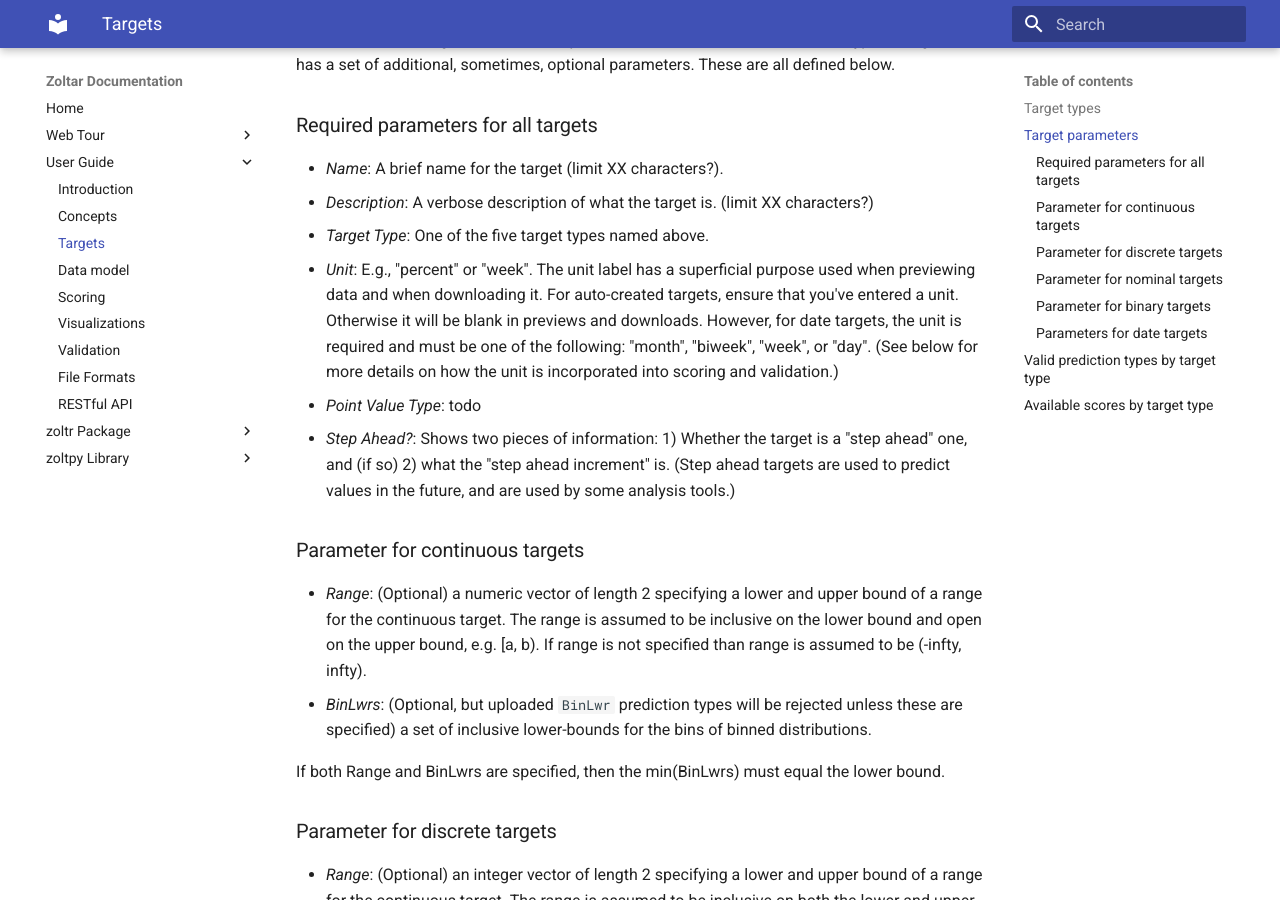
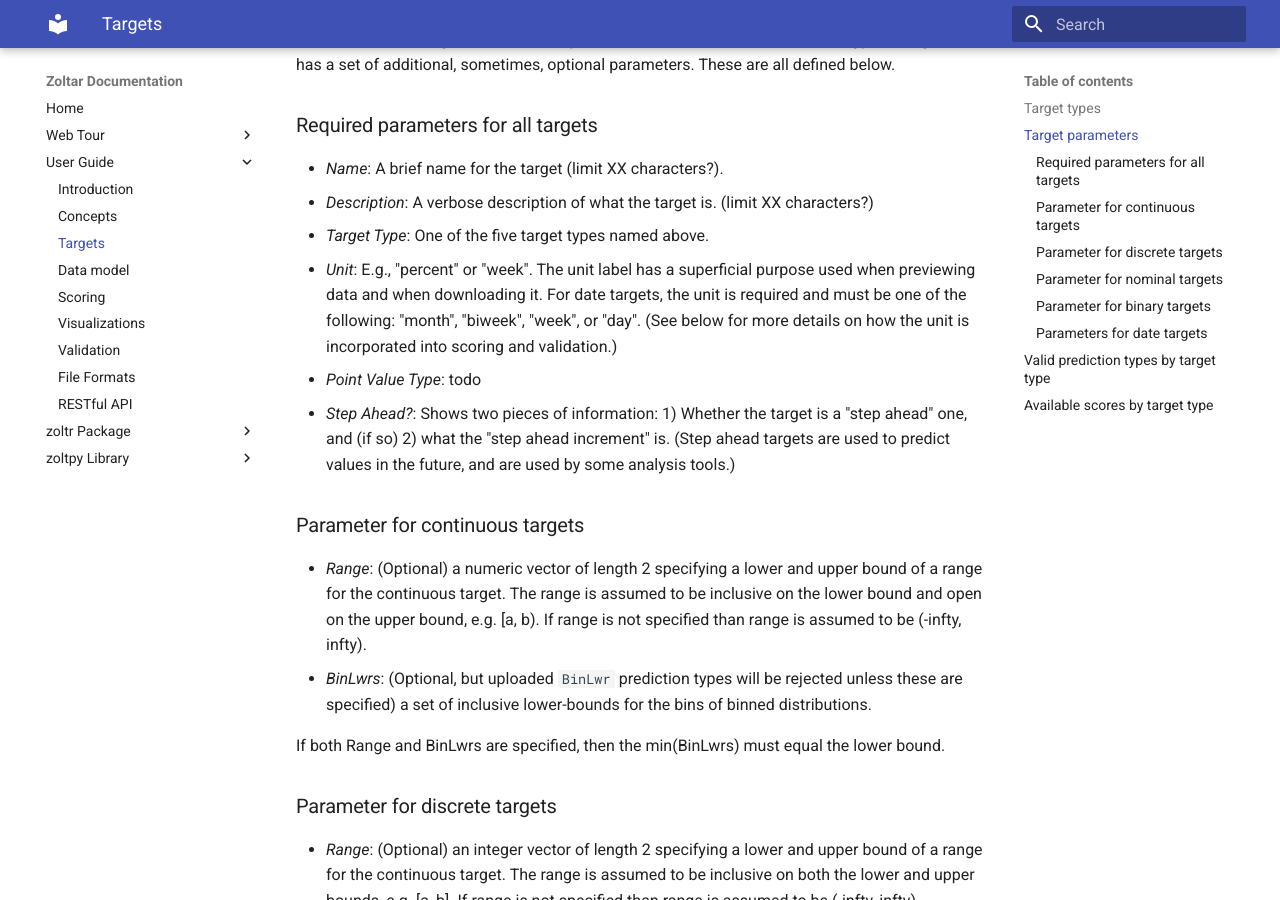
Before and after one commit to reichlab/docs.zoltardata, an MkDocs documentation site: the page built from docs/Targets.md, in a window 1280 px wide and 900 px high, scrolled down 965 px. Built offline with MkDocs 1.6.1 and Material for MkDocs 9.7.7, drawn with Linux system fonts in a browser that asks for light colours.

Commit message:
removed another auto reference

```diff
--- a/docs/Targets.md
+++ b/docs/Targets.md
@@ -35,9 +35,8 @@ additional, sometimes, optional parameters. These are all defined below.
 - *Description*: A verbose description of what the target is. (limit XX characters?)
 - *Target Type*: One of the five target types named above.
 - *Unit*: E.g., "percent" or "week". The unit label has a superficial purpose used when previewing data and when
-  downloading it. For auto-created targets, ensure that you've entered a unit. Otherwise it will be blank in previews
-  and downloads. However, for date targets, the unit is required and must be one of the following: "month", "biweek",
-  "week", or "day". (See below for more details on how the unit is incorporated into scoring and validation.)
+  downloading it. For date targets, the unit is required and must be one of the following: "month", "biweek", "week",
+  or "day". (See below for more details on how the unit is incorporated into scoring and validation.)
   <!-- NR: [not sure what "previewing data" means] -->
 - *Point Value Type*: todo <!-- NGR: [not sure what this is] -->
 - *Step Ahead?*: Shows two pieces of information: 1) Whether the target is a "step ahead" one, and (if so) 2) what the
```
